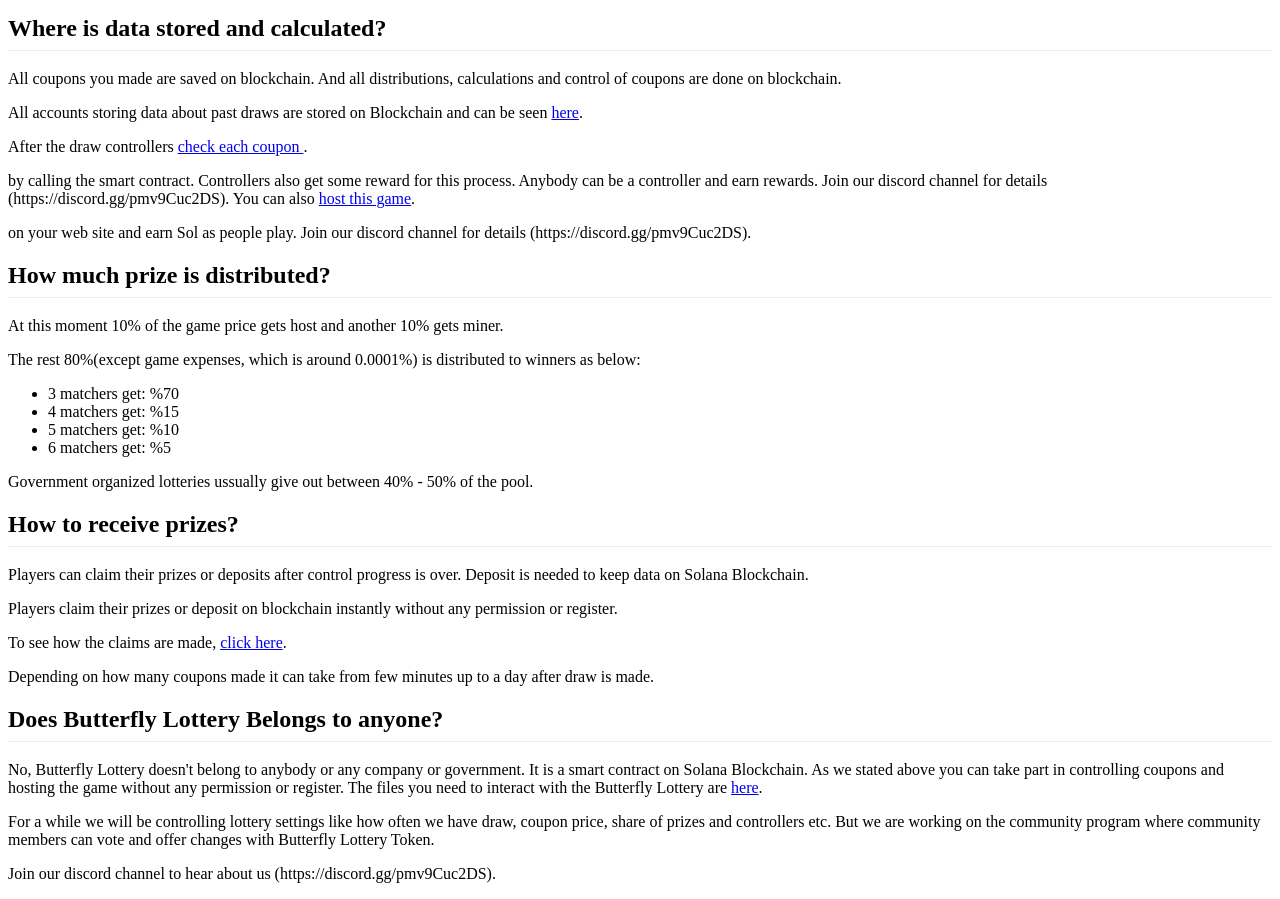
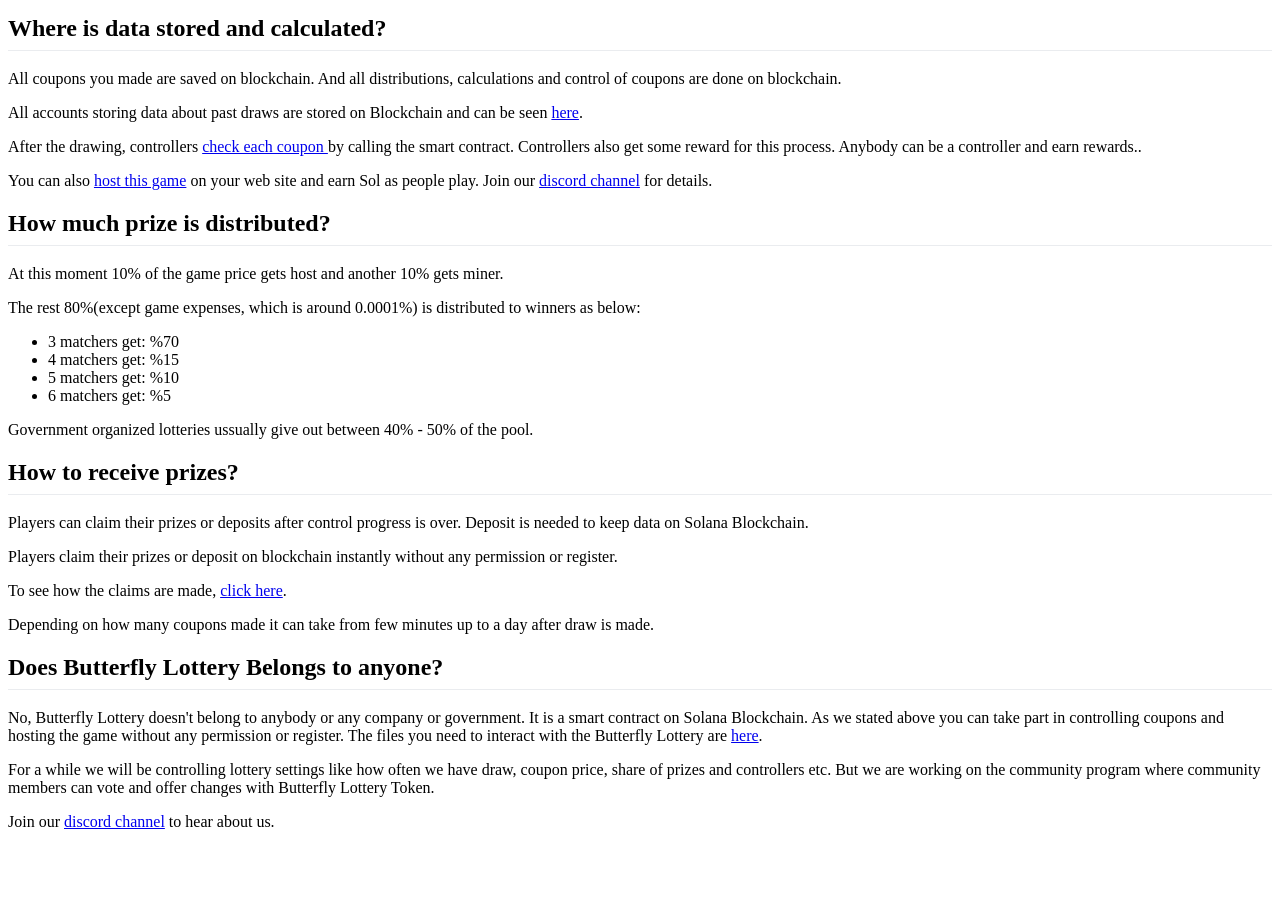
Before and after one commit to ButterflyLottery/ButterflyLottery.github.io, a plain HTML site: page index.html in a window 1280 px wide. Shown: the part 1700-2599 px from the top of the page. After the commit the page ends 2547 px from the top, so only its background shows below. Drawn offline with Linux system fonts and the light colour scheme.

Commit message:
Update index.html

```diff
--- a/index.html
+++ b/index.html
@@ -29,7 +29,7 @@
 
     <p>You can play on www.justluckit.com</p>
     <p>Or you can download <a href="https://github.com/butterflylottery/butterflylottery.github.io/blob/main/assets/play.ts" target="_blank">this file</a> and play yourself.</p>
-    <p>If you want to publish your website here please contact us on our discord channel (https://discord.gg/pmv9Cuc2DS).</p>
+    <p>If you want to publish your website here please contact us on our <a href="https://discord.gg/pmv9Cuc2DS" target="_blank">discord channel</a>.</p>
 
     <h2>How lucky numbers are drawn?</h2>
 
@@ -106,10 +106,10 @@
     <p>All coupons you made are saved on blockchain. And all distributions, calculations and control of coupons are done on blockchain.</p>
     <p>All accounts storing data about past draws are stored on Blockchain and can be seen
         <a href="https://github.com/butterflylottery/butterflylottery.github.io/blob/main/assets/getArchive.ts" target="_blank">here</a>.</p>
-    <p>After the draw controllers <a href="https://github.com/butterflylottery/butterflylottery.github.io/blob/main/assets/getArchive.ts" target="_blank">check each coupon </a>.</p> by calling the smart contract. Controllers also get some reward for this process. Anybody can be a controller and earn rewards. Join our discord
-        channel
-        for details (https://discord.gg/pmv9Cuc2DS).
-        You can also <a href="https://github.com/butterflylottery/butterflylottery.github.io/blob/main/assets" target="_blank">host this game</a>.</p> on your web site and earn Sol as people play. Join our discord channel for details (https://discord.gg/pmv9Cuc2DS).</p>
+    <p>After the drawing, controllers <a href="https://github.com/butterflylottery/butterflylottery.github.io/blob/main/assets/getArchive.ts" target="_blank">check each coupon </a> by calling the smart contract.
+        Controllers also get some reward for this process. Anybody can be a controller and earn rewards..</p>
+
+     <p>You can also <a href="https://github.com/butterflylottery/butterflylottery.github.io/blob/main/assets" target="_blank">host this game</a> on your web site and earn Sol as people play. Join our <a href="https://discord.gg/pmv9Cuc2DS" target="_blank">discord channel</a> for details.</p>
 
 
     <h2>How much prize is distributed?</h2>
@@ -142,7 +142,7 @@
         program
         where community members can vote and offer changes with Butterfly Lottery Token.</p>
 
-    <p>Join our discord channel to hear about us (https://discord.gg/pmv9Cuc2DS).</p>
+    <p>Join our <a href="https://discord.gg/pmv9Cuc2DS" target="_blank">discord channel</a> to hear about us.</p>
 
 </div>
 </body>
```
